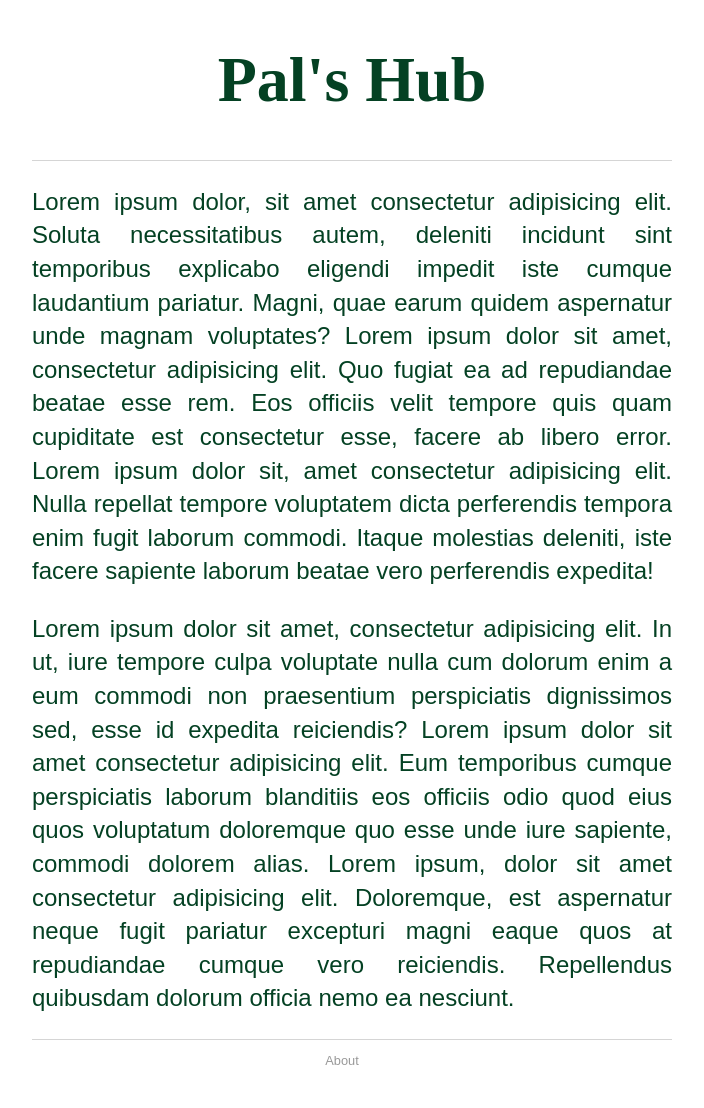
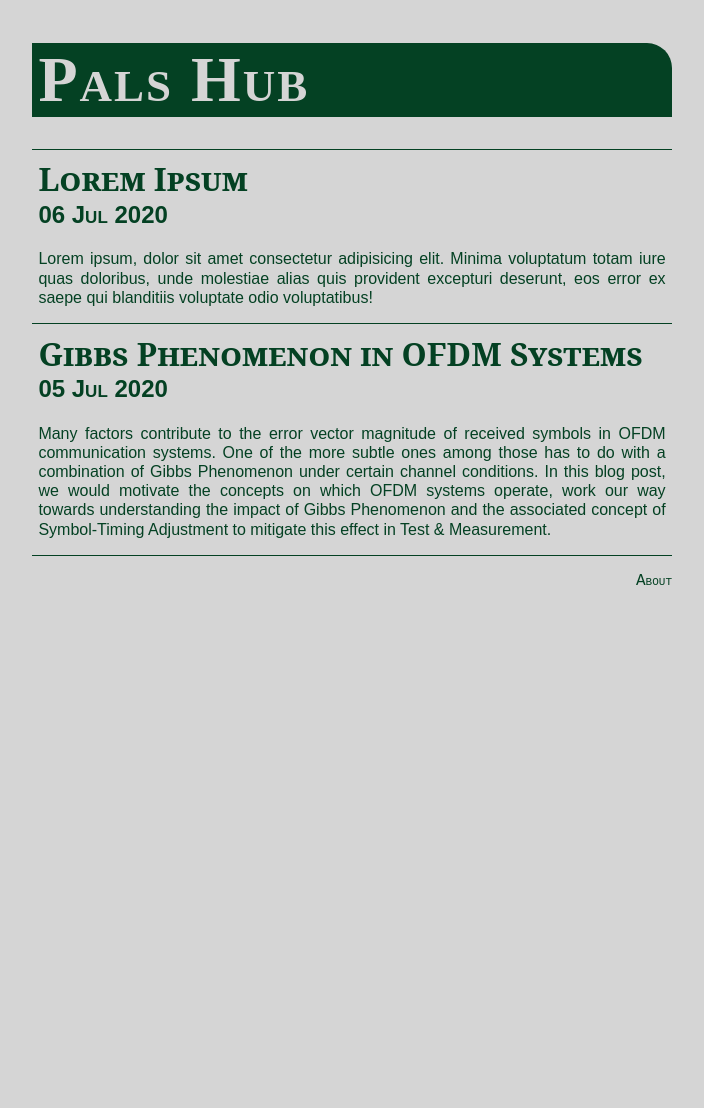
Before and after one commit to pals-hub/pals-hub.github.io, a Jekyll site: the page built from index.html, in a window 1280 px wide. Shown: the whole page, without its empty margins (288-992 px from the left). Built offline with Jekyll 4.4.1, drawn with Linux system fonts in a browser that asks for light colours; after the commit the page ends 900 px from its top, so only the background shows below that.

Commit message:
update and add test posts
pending - handling figures and fonts for tables.

```diff
--- /dev/null
+++ b/_includes/blog.html
@@ -0,0 +1,6 @@
+
+{% for post in site.posts %}
+    <h1><a href="{{ post.url }}">{{ post.title }}</a></h1>
+    <div class="blog-date"><h2><a href="{{ post.url }}">{{ post.date | date_to_string }}</a></h2></div>
+    <div id="blog-list"><p>{{ post.excerpt }}</p></div>
+{% endfor %}
--- /dev/null
+++ b/_includes/sitefooter.html
@@ -0,0 +1,7 @@
+<div class="site-footer">
+    <footer>
+        <ul>
+            <li><a href="/">About</a></li>
+        </ul>
+    </footer>
+</div><!-- /.site-footer -->
--- /dev/null
+++ b/_includes/sitetitle.html
@@ -0,0 +1,3 @@
+<div class="site-title">
+	<h1><a href="/">Pals Hub</a></h1>
+</div><!-- /.site-title -->
--- a/_layouts/default.html
+++ b/_layouts/default.html
@@ -6,32 +6,9 @@
 		<link rel="stylesheet" type="text/css" href="/css/main.css">
 	</head>
 
-	<body class="site-body">
-		<!--
-			<div class="site-nav-bar">
-				<nav>
-					<ul>
-						<li><a href="/">Home</a></li>
-						<li><a href="/about">About</a></li>
-						<li><a href="/cv">CV</a></li>
-						<li><a href="/blog">Blog</a></li>
-					</ul>
-				</nav>
-			</div>
-		-->
-
-		<div class="container">
-
+	<div class="container">
+		{% include sitetitle.html %}
 		{{ content }}
-
-		</div><!-- /.container -->
-
-		<div class="site-footer">
-			<footer>
-				<ul>
-					<li><a href="/about">About</a></li>
-				</ul>
-			</footer>
-		</div>
-	</body>
+		{% include sitefooter.html %}
+	</div><!-- /.container -->
 </html>
--- a/_posts/2020-07-05-test-blog-post.md
+++ b/_posts/2020-07-05-test-blog-post.md
@@ -1,7 +1,8 @@
 ---
 layout: post
-title: "Test Blog"
+title: "Gibbs Phenomenon in OFDM Systems"
 date: 2020-07-05
 ---
+Many factors contribute to the error vector magnitude of received symbols in OFDM communication systems. One of the more subtle ones among those has to do with a combination of Gibbs Phenomenon under certain channel conditions. In this blog post, we would motivate the concepts on which OFDM systems operate, work our way towards understanding the impact of Gibbs Phenomenon and the associated concept of Symbol-Timing Adjustment to mitigate this effect in Test &amp; Measurement.
 
-Well. Finally got around to putting this old website together. Neat thing about it - powered by [Jekyll](http://jekyllrb.com) and I can use Markdown to author my posts. It actually is a lot easier than I thought it was going to be.
+<img src="https://latex.codecogs.com/svg.latex?\Large&space;x=\frac{-b\pm\sqrt{b^2-4ac}}{2a}" title="\Large x=\frac{-b\pm\sqrt{b^2-4ac}}{2a}" />
--- /dev/null
+++ b/_posts/2020-07-06-test2.md
@@ -0,0 +1,9 @@
+---
+layout: post
+title: "Lorem Ipsum"
+date: 2020-07-06
+---
+
+Lorem ipsum, dolor sit amet consectetur adipisicing elit. Minima voluptatum totam iure quas doloribus, unde molestiae alias quis provident excepturi deserunt, eos error ex saepe qui blanditiis voluptate odio voluptatibus!
+
+Lorem ipsum, dolor sit amet consectetur adipisicing elit. Minima voluptatum totam iure quas doloribus, unde molestiae alias quis provident excepturi deserunt, eos error ex saepe qui blanditiis voluptate odio voluptatibus!
--- a/css/main.css
+++ b/css/main.css
@@ -1,4 +1,4 @@
-/*=== variables; must start with two dashes (--) ===*/
+/*=== VARIABLES; MUST START WITH TWO DASHES (--) ===*/
     /*--- color names ---*/
         :root {
             --pal-forest-green: #044123;
@@ -7,127 +7,183 @@
             --pal-power-green: #32EB96;
             --pal-grey: #999;
             --pal-light-grey: #d5d5d5;
+            --pal-plum: #962E65;
         }
 
-/*=== GLOBAL SETTINGS ===*/
-    /* the homepage has this margin and width */
-        .site-body {
-            margin: 40px auto;
-            width: 50%;
-        }
-
-    /* any link on homepage upon hovering would be underlined */
-        .site-body a:hover {
-            text-decoration: underline;
-        }
-
-    /* paragraphs font settings */
-        .site-body p {
-            font-family: "Source Sans Pro", sans-serif;
-            font-size: 1.5em;
-            line-height: 1.4em;
-            color: var(--pal-forest-green);
-            text-align: justify;
+        body {
+            margin-left: 25%;
+            margin-right: 25%;
+            background-color: var(--pal-light-grey);
         }
 
 /*=== TITLE SETTINGS ===*/
-    /* title section defined as <div class="site-title"text here</div> */
+    /*--- title section defined as <div class="site-title"text here</div> ---*/
         .site-title h1 {
-            font-size: 5em;
+            font-size: 4em;
             font-family: "Noto-Serif", serif;
-            color: var(--pal-forest-green);
-            text-align: center;
+            color: var(--pal-light-grey);
+            text-align: left;
+            font-variant: small-caps;
+            border-top-right-radius: 25px;
+            background-color: var(--pal-forest-green);
+            letter-spacing: 2px;
+            padding-left: 1%;
+            padding-bottom: 0px;
+            margin-block-end: 0.5em;
         }
 
-    /* site title hyperlink color is not the same as other hyperlinks */
+    /*--- site title hyperlink ---*/
         .site-title a {
+            text-decoration: none;
+            color: var(--pal-light-grey);
+        }
+
+    /*--- border after title ---*/
+        .site-title {
+            border-bottom: 1px solid var(--pal-forest-green);
+        }
+
+/*=== BODY SETTINGS ===*/
+    /*--- body h1 ---*/
+        .site-body h1 {
+            font-family: "Noto Serif", serif;
+            font-variant: small-caps;
+            font-size: 2em;
+            line-height: 0.0em;
+            color: var(--pal-forest-green);
+            text-align: left;
+            padding-left: 1%;
+            padding-right: 1%;
+            padding-top: 8px;
+            padding-bottom: 0px;
+        }
+
+        .site-body h1 a, .site-body h3 a, .site-body h4 a, .site-body h5 a {
             text-decoration: none;
             color: var(--pal-forest-green);
         }
 
-        .site-title {
-            border-bottom: 1px solid var(--pal-light-grey);;
-            font-size: .8em;
+        .site-body h2 a {
+            text-decoration: none;
+            color: var(--pal-light-grey);
         }
 
-
-/* === TOP SITEWIDE NAV BAR === */
-    /* links in nav bar */
-        .site-nav-bar a {
-            text-decoration: none;
-            color: var(--pal-grey);
+    /*--- body h2 ---*/
+        .site-body h2 {
+            font-family: "Source Sans Pro", sans-serif;
+            font-variant: small-caps;
+            font-size: 1.5em;
+            line-height: 1.2em;
+            color: var(--pal-light-grey);
+            text-align: left;
+            padding-left: 1%;
+            padding-right: 1%;
+            padding-top: 0px;
+            padding-bottom: 0px;
+            border-top-right-radius: 25px;
+            background-color: var(--pal-forest-green);
         }
 
-    /* unordered lists in nav bar */
-        .site-nav-bar nav ul {
-            font-family: "Space Mono", sans-serif;
+        /*--- body h3 ---*/
+        .site-body h3 {
+            font-family: "Source Sans Pro", sans-serif;
+            font-size: 1.2em;
+            font-variant: small-caps;
+            line-height: 1.2em;
+            color: var(--pal-forest-green);
+            text-align: left;
+            padding-left: 1%;
+            padding-right: 1%;
+            padding-top: 0px;
+            padding-bottom: 0px;
+        }
+
+        .site-body h4 {
+            font-family: "Source Sans Pro", sans-serif;
+            font-size: 1.2em;
+            line-height: 1.2em;
+            color: var(--pal-forest-green);
+            text-align: left;
+            padding-left: 1%;
+            padding-right: 1%;
+            padding-top: 0px;
+            padding-bottom: 0px;
+        }
+
+        .site-body h5 {
+            font-family: "Source Sans Pro", sans-serif;
+            font-size: 1.0em;
+            line-height: 1.2em;
+            color: var(--pal-forest-green);
+            text-align: left;
+            padding-left: 1%;
+            padding-right: 1%;
+            padding-top: 0px;
+            padding-bottom: 0px;
+        }
+
+    /*--- paragraphs font settings ---*/
+        .site-body p {
+            font-family: "Source Sans Pro", sans-serif;
+            font-size: 1.0em;
+            line-height: 1.2em;
+            color: var(--pal-forest-green);
+            text-align: justify;
+            padding-left: 1%;
+            padding-right: 1%;
+            padding-top: 0px;
+            padding-bottom: 0px;
+        }
+
+    /*--- body hyperlink ---*/
+        .site-body p a {
+            text-decoration:underline;
+            color: var(--pal-forest-green);
+        }
+
+        #blog-list {
+            border-bottom: 1px solid var(--pal-forest-green);
+        }
+
+        #post-body {
+            border-bottom: 1px solid var(--pal-forest-green);
+        }
+
+        .post-title h1 a, .post-title h2 a {
+            color: var(--pal-forest-green);
+        }
+
+        .post-title h2 {
+            background: none;
+        }
+
+        .blog-date h2 a {
+            color: var(--pal-forest-green);
+        }
+
+        .blog-date h2 {
+            background: none;
+        }
+
+/*=== FOOTER ===*/
+    /*--- links in nav bar ---*/
+        .site-footer a {
+            text-decoration: none;
+            color: var(--pal-forest-green);
+        }
+
+    /*--- footer unordered list ---*/
+        .site-footer ul {
+            font-family: "Space Mono", monospace;
             padding: 0px;
             list-style: none;
             font-weight: normal;
             text-align: right;
+            font-size: 1em;
+            font-variant: small-caps;
         }
 
-    /* list items in the unordered list should be inline */
-        .site-nav-bar nav ul li {
-            display: inline;
-            margin-right: 20px;
-        }
-
-/*=== FOOTER ===*/
-    /* links in nav bar */
-        .site-footer a {
-            text-decoration: none;
-            color: var(--pal-grey);
-        }
-
-    /* footer unordered list */
-        .site-footer ul {
-            font-family: "Space Mono", sans-serif;
-            padding: 0px;
-            list-style: none;
-            font-weight: normal;
-            text-align: center;
-        }
-
-    /* list items in the unordered list should be inline */
+    /*--- list items in the unordered list should be inline ---*/
         .site-footer li {
             display: inline;
-            margin-right: 20px;
         }
-
-    /* footer top border */
-        .site-footer {
-            border-top: 1px solid var(--pal-light-grey);;
-            font-size: .8em;
-        }
-
-
-/*
-
-h1 {
-    font-size: 3em;
-    font-family: "Source Sans Pro", sans-serif;
-    color: #044123;
-}
-
-p {
-    font-size: 1.5em;
-    line-height: 1.4em;
-    color: #044123;
-}
-
-footer {
-    border-top: 1px solid #d5d5d5;
-    font-size: .8em;
-}
-
-ul.posts {
-    margin: 20px auto 40px;
-    font-size: 1.5em;
-}
-
-ul.posts li {
-    list-style: none;
-}
-
-*/
--- a/index.html
+++ b/index.html
@@ -2,16 +2,7 @@
 layout: default
 title: Pals Hub
 ---
-<!-- use jekyll serve on cmd to serve the site on localhost:4000 -->
-<div class="site-title">
-	<h1><a href="/">Pal's Hub</a></h1>
-</div><!-- /.site-title -->
 
-<div>
-	<p>
-		Lorem ipsum dolor, sit amet consectetur adipisicing elit. Soluta necessitatibus autem, deleniti incidunt sint temporibus explicabo eligendi impedit iste cumque laudantium pariatur. Magni, quae earum quidem aspernatur unde magnam voluptates? Lorem ipsum dolor sit amet, consectetur adipisicing elit. Quo fugiat ea ad repudiandae beatae esse rem. Eos officiis velit tempore quis quam cupiditate est consectetur esse, facere ab libero error. Lorem ipsum dolor sit, amet consectetur adipisicing elit. Nulla repellat tempore voluptatem dicta perferendis tempora enim fugit laborum commodi. Itaque molestias deleniti, iste facere sapiente laborum beatae vero perferendis expedita!
-	</p>
-	<p>
-		Lorem ipsum dolor sit amet, consectetur adipisicing elit. In ut, iure tempore culpa voluptate nulla cum dolorum enim a eum commodi non praesentium perspiciatis dignissimos sed, esse id expedita reiciendis? Lorem ipsum dolor sit amet consectetur adipisicing elit. Eum temporibus cumque perspiciatis laborum blanditiis eos officiis odio quod eius quos voluptatum doloremque quo esse unde iure sapiente, commodi dolorem alias. Lorem ipsum, dolor sit amet consectetur adipisicing elit. Doloremque, est aspernatur neque fugit pariatur excepturi magni eaque quos at repudiandae cumque vero reiciendis. Repellendus quibusdam dolorum officia nemo ea nesciunt.
-	</p>
-</div>
+<div class="site-body">
+	{% include blog.html %}
+</div><!-- /.site-body -->
```
Also changed, not shown: _layouts/post.html (+12 -8 lines), blog/index.html (deleted, +0 -11 lines), _includes/analytics.html (indentation only). Lines whose indentation alone changed are shown as unchanged.
